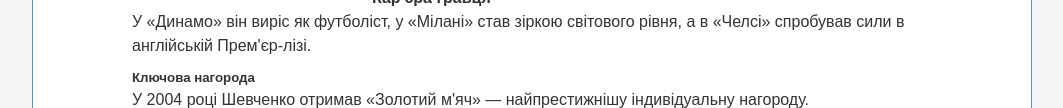
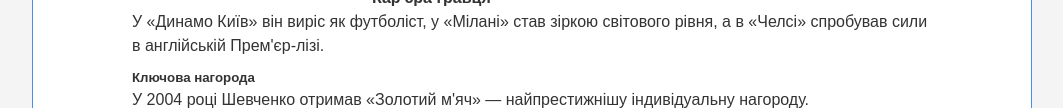
Before and after one commit to Vghhrghg/lab2-web-shevchenko, a plain HTML site: page index.html in a window 1280 px wide. Shown: the part 517-625 px from the top of the page, without its empty margins (108-1171 px from the left). Drawn offline with Linux system fonts and the light colour scheme.

Commit message:
Додано доповнення до тексту

```diff
--- a/index.html
+++ b/index.html
@@ -54,7 +54,7 @@
                         <p>Він здобув визнання завдяки феноменальній швидкості, техніці та гольовому чуттю. Його стиль поєднував <em>швидкість</em>, <strong>влучність</strong> і вміння з'являтися в потрібному місці. Результативність у збірній: <i>K</i><sub>г</sub> = 48 / 111 ≈ 0,43 голу за матч. Для демонстрації тегів: <del>110 матчів</del> <ins>111 матчів</ins> за збірну, <small>дані з відкритих джерел</small>, 1<sup>-й</sup> бомбардир збірної.</p>
 
                         <h4>Кар'єра гравця</h4>
-                        <p>У «Динамо» він виріс як футболіст, у «Мілані» став зіркою світового рівня, а в «Челсі» спробував сили в англійській Прем'єр-лізі.</p>
+                        <p>У «Динамо Київ» він виріс як футболіст, у «Мілані» став зіркою світового рівня, а в «Челсі» спробував сили в англійській Прем'єр-лізі.</p>
 
                         <h5>Ключова нагорода</h5>
                         <p>У 2004 році Шевченко отримав «Золотий м'яч» — найпрестижнішу індивідуальну нагороду.</p>
```
